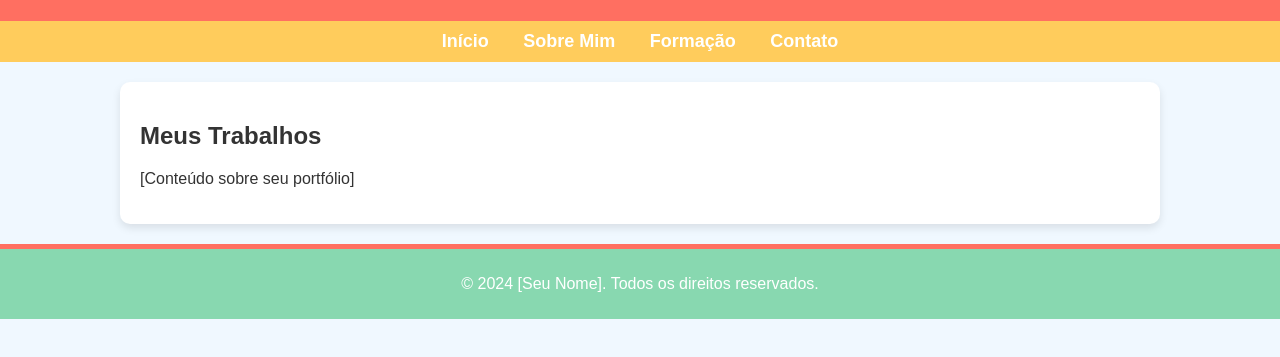
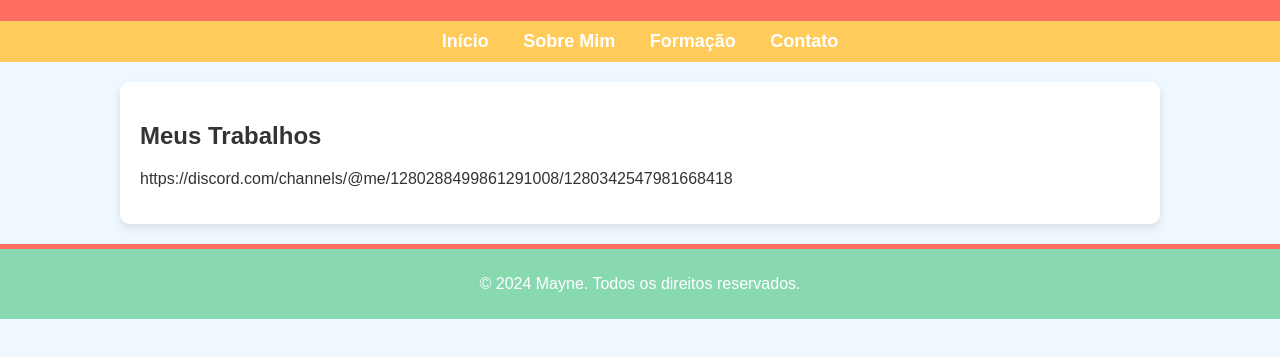
Before and after one commit to MayneFaria/PorrtfolioOnline, a plain HTML site: page portfolio.html in a window 1280 px wide. Shown: the part 99-456 px from the top of the page. Drawn offline with Linux system fonts and the light colour scheme.

Commit message:
Update portfolio.html

```diff
--- a/portfolio.html
+++ b/portfolio.html
@@ -19,10 +19,10 @@
     </nav>
     <main>
         <h2>Meus Trabalhos</h2>
-        <p>[Conteúdo sobre seu portfólio]</p>
+        <p>https://discord.com/channels/@me/1280288499861291008/1280342547981668418</p>
     </main>
     <footer>
-        <p>&copy; 2024 [Seu Nome]. Todos os direitos reservados.</p>
+        <p>&copy; 2024 Mayne. Todos os direitos reservados.</p>
     </footer>
 </body>
 </html>
```
